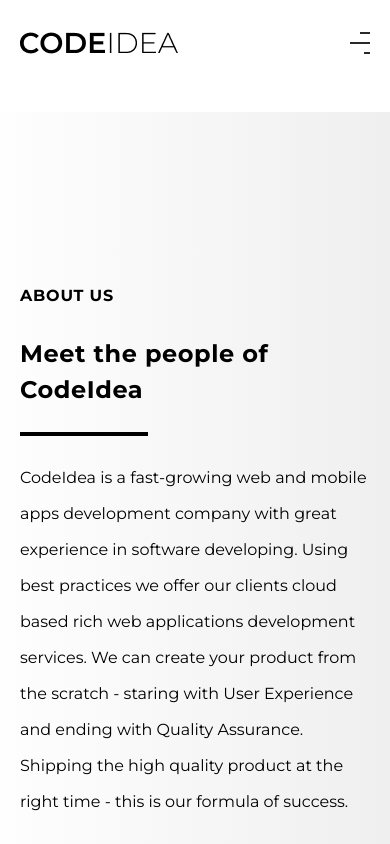
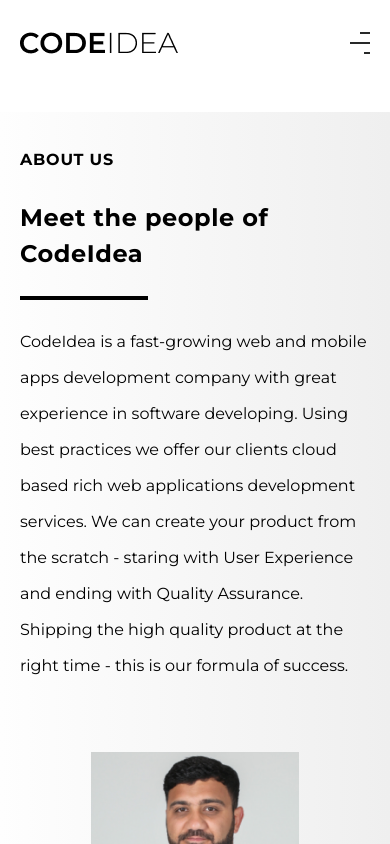
Before and after one commit to Styop00/codeIdea, a Vue app: page /about in a window 390 px wide. Shown: the top 844 px of the page. Built offline with nearby package versions, Linux system fonts and the light colour scheme.

Commit message:
Padding fixed

```diff
--- a/src/components/About/About.vue
+++ b/src/components/About/About.vue
@@ -1,6 +1,6 @@
 <template>
   <div class="w-full flex flex-col gap-32  ">
-  <div class=" pt-44 bg-gradient-to-r from-gray-200 to-gray-300  flex flex-col  gap-14">
+  <div class=" pt-10 md:pt-44 bg-gradient-to-r from-gray-200 to-gray-300  flex flex-col  gap-14">
       <div class="div_container px-5">
         <p class="font-bold text-base leading-4 tracking-wider uppercase">About us</p>
         <div class="mb-6 font-bold md:text-5xl mt-8 text-2xl leading-9  md:leading-loose tracking-wide ">Meet the people of CodeIdea</div>
```
Also changed, not shown: src/components/BlogPage/ArticlePage/ArticlePage.vue (line endings or trailing spaces).
